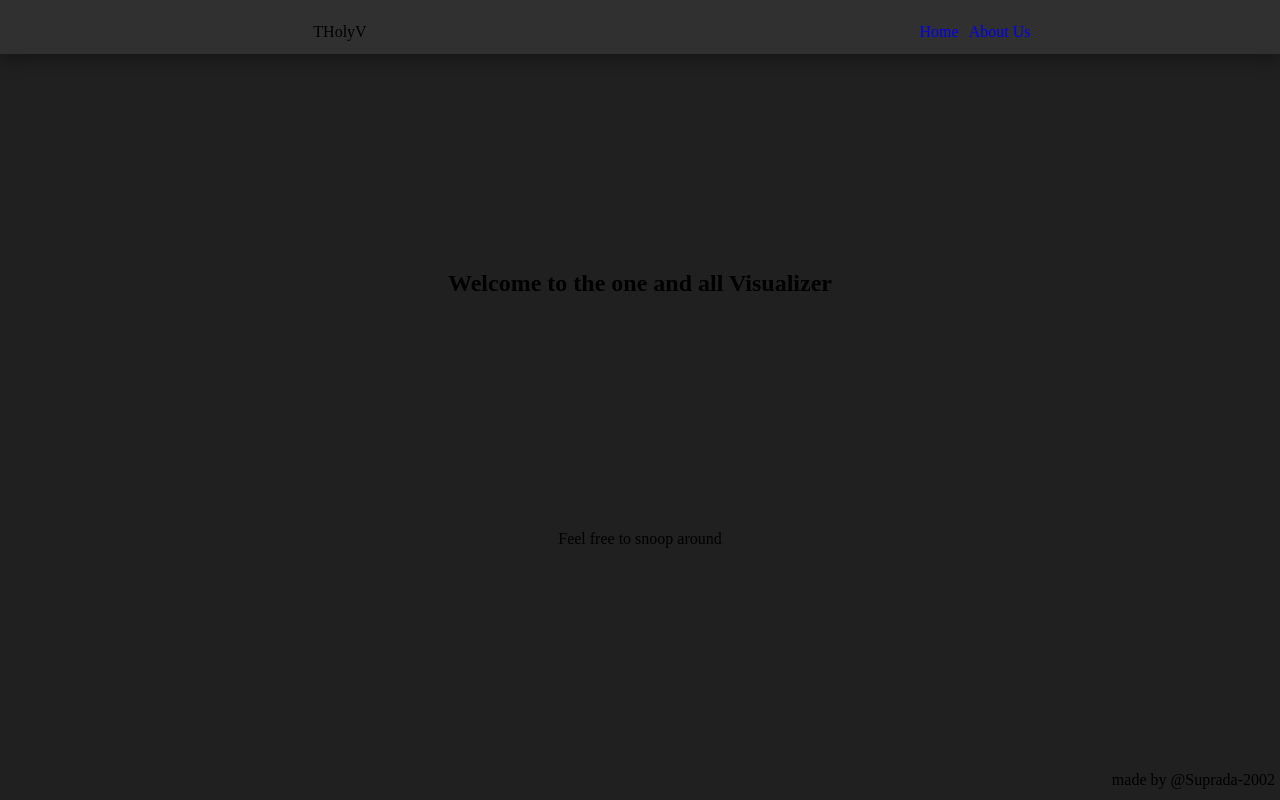
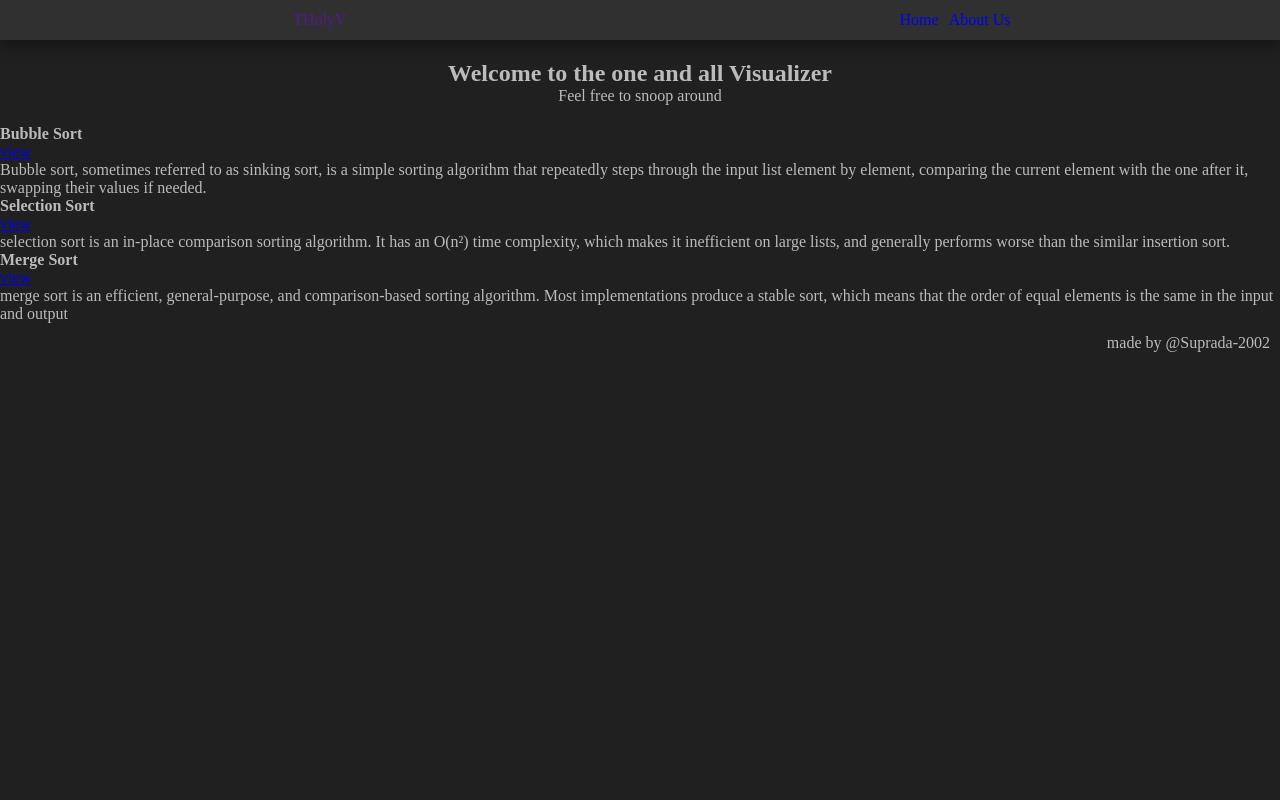
Before and after one commit to Suprada-2002/The_Holy_Visualizer, a SvelteKit app: page / in a window 1280 px wide. Built offline with nearby package versions, Linux system fonts and the light colour scheme.

Commit message:
addign links

```diff
--- a/src/app.scss
+++ b/src/app.scss
@@ -1,3 +1,9 @@
+*{
+  padding: 0;
+  margin: 0;
+  box-sizing: border-box;
+}
+
 $pri: #202020;
 $sec: #303030;
 $tri: #404040;
--- a/src/routes/+layout.svelte
+++ b/src/routes/+layout.svelte
@@ -1,7 +1,7 @@
 <main>
   <nav>
     <ul>
-      <a>THolyV</a>
+      <a href="">THolyV</a>
     </ul>
     <ul>
       <li><a href="/">Home</a></li>
@@ -16,12 +16,9 @@
   main {
     @include absolute;
     @include fullscreen;
-    @include flex(column);
     background-color: $pri;
     justify-content: space-between;
-    align-items: center;
-    overflow-x: hidden;
-    overflow-y: auto;
+    color: $fg;
   }
   nav {
     @include section($navbar-height, 100vw);
--- a/src/routes/+page.svelte
+++ b/src/routes/+page.svelte
@@ -1,5 +1,47 @@
-<h2>Welcome to the one and all Visualizer</h2>
+<script>
+    const serchingLink = [
+      {
+        title: "Bubble Sort",
+        href: "algos/sorting?q=bubble",
+        desc: "Bubble sort, sometimes referred to as sinking sort, is a simple sorting algorithm that repeatedly steps through the input list element by element, comparing the current element with the one after it, swapping their values if needed."
+      },
+      {
+        title: "Selection Sort",
+        href: "algos/sorting?q=selection",
+        desc:"selection sort is an in-place comparison sorting algorithm. It has an O(n²) time complexity, which makes it inefficient on large lists, and generally performs worse than the similar insertion sort."
+      },
+      {
+        title: "Merge Sort",
+        href: "algos/sorting?q=merge",
+        desc:" merge sort is an efficient, general-purpose, and comparison-based sorting algorithm. Most implementations produce a stable sort, which means that the order of equal elements is the same in the input and output"
+      }
+    ]
+  </script>
 
-<p>Feel free to snoop around</p>
+<main>
+    <div class="hero">
+        <h2>Welcome to the one and all Visualizer</h2>
+        <p>Feel free to snoop around</p>
+    </div>
+    <div class="searchingAlgo">
+        <div class="algo">
+            {#each serchingLink as {title, href, desc}}
+            <h4>{title}</h4>
+            <p class="title"><a {href} >view</a></p>
+            <p>{desc}</p>
+            {/each}
+      </div>
+    </div>
+</main>
 
-<style lang="scss"></style>
+<style lang="scss">
+    .hero{
+        display: grid;
+        place-content: center;
+        text-align: center;
+        padding: 20px 0px;
+    }
+    .searchingAlgo {
+        @include flex(row);
+    }
+</style>
```
